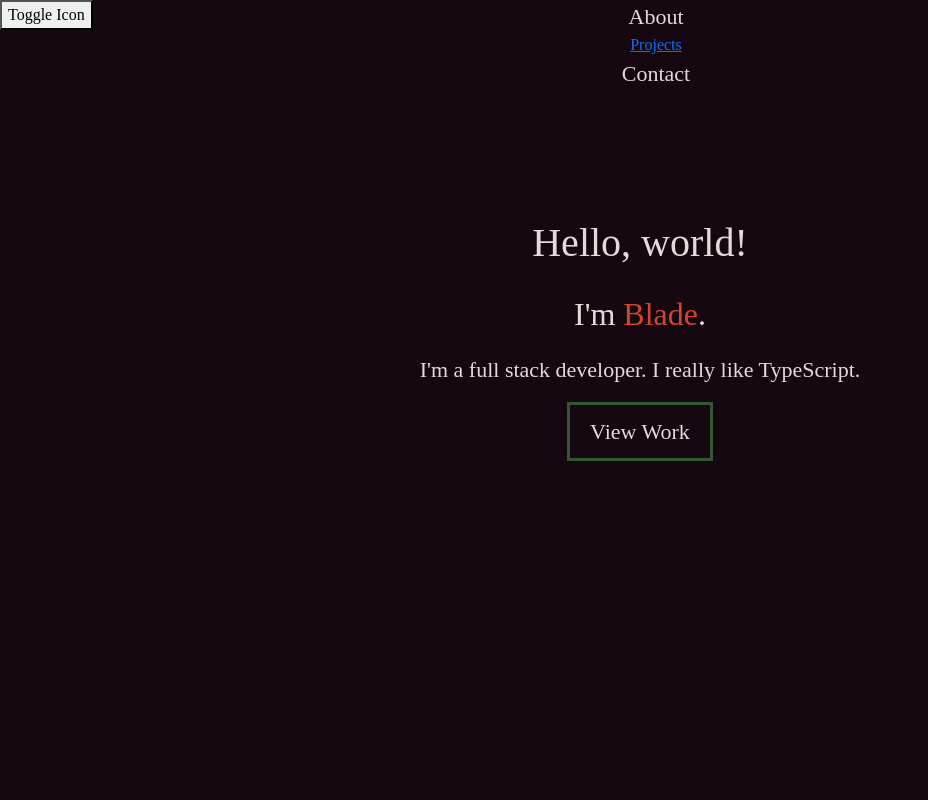
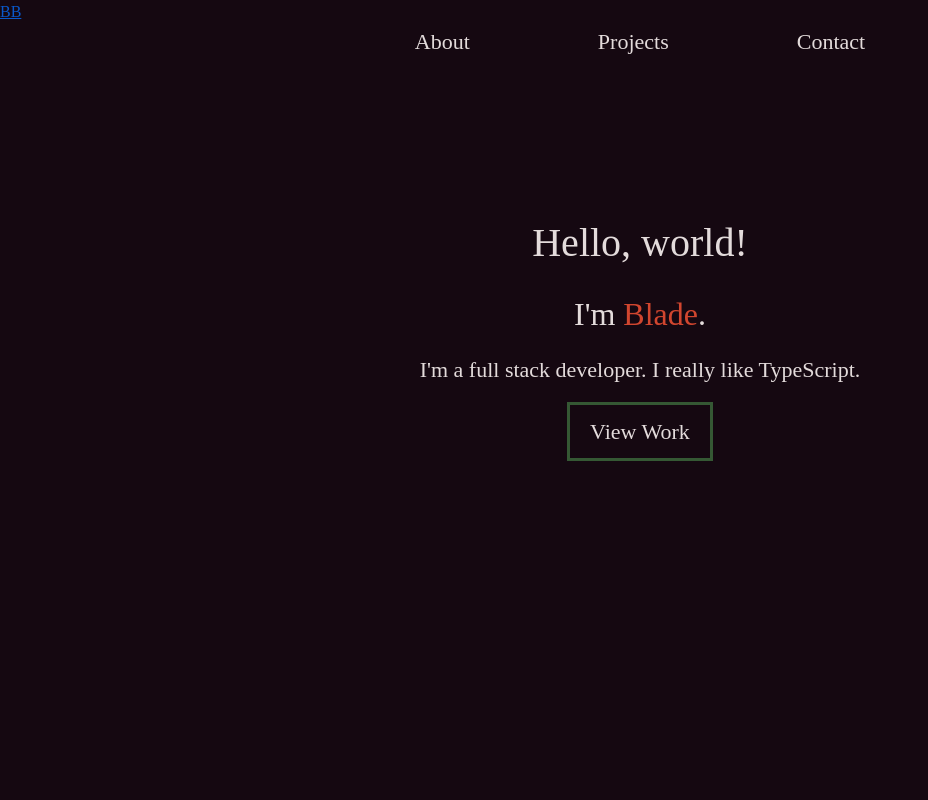
Before and after one commit to BladeBoles/Blade-Boles-Portfolio-v2, a Nuxt app: page / in a window 1280 px wide. Shown: the top 800 px of the page, without its empty margins (0-928 px from the left). Built offline with nearby package versions, Linux system fonts and the light colour scheme.

Commit message:
try and fail to add font awsesome

```diff
--- a/app.vue
+++ b/app.vue
@@ -1,14 +1,21 @@
 <template>
   <a class="portfolio__navbar-brand" href="#">BB</a>
+
   <button
     @click="toggleNav"
     class="portfolio__nav-toggle"
     aria-label="Toggle navigation"
   >
-    <span>Toggle Icon</span>
+    <i class="fa-solid fa-check"></i>
+    <span>Toggle butotn</span>
   </button>
-  <nav v-if="navOpen" class="portfolio__navbar">
+  <nav v-if="navOpen" class="portfolio__navbar--small">
     <ul class="portfolio__navlist--dropdown">
+      <li class="portfolio__navlist-item">
+        <a class="portfolio__navlist-anchor" href="#portfolio__greeting"
+          >Home</a
+        >
+      </li>
       <li class="portfolio__navlist-item">
         <a class="portfolio__navlist-anchor" href="#portfolio__bio">About</a>
       </li>
@@ -26,13 +33,8 @@
       </li>
     </ul>
   </nav>
-  <nav v-else class="portfolio__navbar">
+  <nav class="portfolio__navbar">
     <ul class="portfolio__navlist">
-      <!-- <li class="portfolio__navlist-item">
-        <a class="portfolio__navlist-anchor" href="#portfolio__greeting"
-          >Home</a
-        >
-      </li> -->
       <li class="portfolio__navlist-item">
         <a class="portfolio__navlist-anchor" href="#portfolio__bio">About</a>
       </li>
@@ -49,6 +51,7 @@
     </ul>
   </nav>
   <main class="portfolio__main">
+    <i class="fa-solid fa-c"></i>
     <section
       class="portfolio__section portfolio__section--greeting"
       id="portfolio__greeting"
@@ -72,7 +75,7 @@
             src="./assets/headshot.jpg"
             alt="A picture of Blade"
             class="portfolio__bio-headshot"
-          />
+          />z-index
         </div>
         <div class="portfolio__section-bio-right">
           <p class="portfolio__section-paragraph">
@@ -144,9 +147,12 @@
   </main>
 </template>
 <script setup>
-import { ref } from 'vue'
+import { ref, computed } from 'vue'
 
 const navOpen = ref(true)
+// const viewWidth = computed(() =>
+//   Math.max(document.documentElement.clientWidth || 0, window.innerWidth || 0)
+// )
 
 const toggleNav = () => (navOpen.value = !navOpen.value)
 </script>
@@ -172,6 +178,7 @@ h1 {
 .portfolio__nav-toggle {
   position: absolute;
   top: 0;
+  right: 0;
   z-index: 10000;
 }
 
@@ -187,11 +194,12 @@ h1 {
 .portfolio__navbar-brand {
   position: fixed;
   top: 0;
-  z-index: 9999;
+  z-index: 10000;
   color: inherit;
 }
 
-.portfolio__navbar {
+.portfolio__navbar,
+.portfolio__navbar--small {
   position: fixed;
   top: 0;
   height: 100px;
@@ -332,4 +340,19 @@ h1 {
 .portfolio__footer--li-image {
   width: 64px;
 }
+
+@media (min-width: 700px) {
+  .portfolio__navbar--small {
+    visibility: hidden;
+  }
+  .portfolio__nav-toggle {
+    visibility: hidden;
+  }
+}
+
+@media (max-width: 699px) {
+  .portfolio__navbar {
+    visibility: hidden;
+  }
+}
 </style>
--- a/nuxt.config.ts
+++ b/nuxt.config.ts
@@ -6,4 +6,13 @@ export default defineNuxtConfig({
       "process.env.DEBUG": false,
     },
   },
+  build: {
+    transpile: [
+      '@fortawesome/vue-fontawesome',
+      '@fortawesome/fontawesome-svg-core',
+      '@fortawesome/pro-solid-svg-icons',
+      '@fortawesome/pro-regular-svg-icons',
+      '@fortawesome/free-brands-svg-icons'
+    ]
+  }
 })
--- a/package.json
+++ b/package.json
@@ -8,9 +8,13 @@
     "postinstall": "nuxt prepare"
   },
   "devDependencies": {
+    "@fortawesome/free-brands-svg-icons": "^6.2.1",
+    "@fortawesome/free-solid-svg-icons": "^6.2.1",
+    "@nuxtjs/fontawesome": "^1.1.2",
     "nuxt": "3.0.0"
   },
   "dependencies": {
+    "@fortawesome/fontawesome-svg-core": "^6.2.1",
     "@nuxtjs/google-fonts": "^2.0.0",
     "bootstrap": "^5.2.3",
     "bootstrap-vue": "^2.23.1"
```
Also changed, not shown: 1 other file (tests, documents, lock files or other folders).
